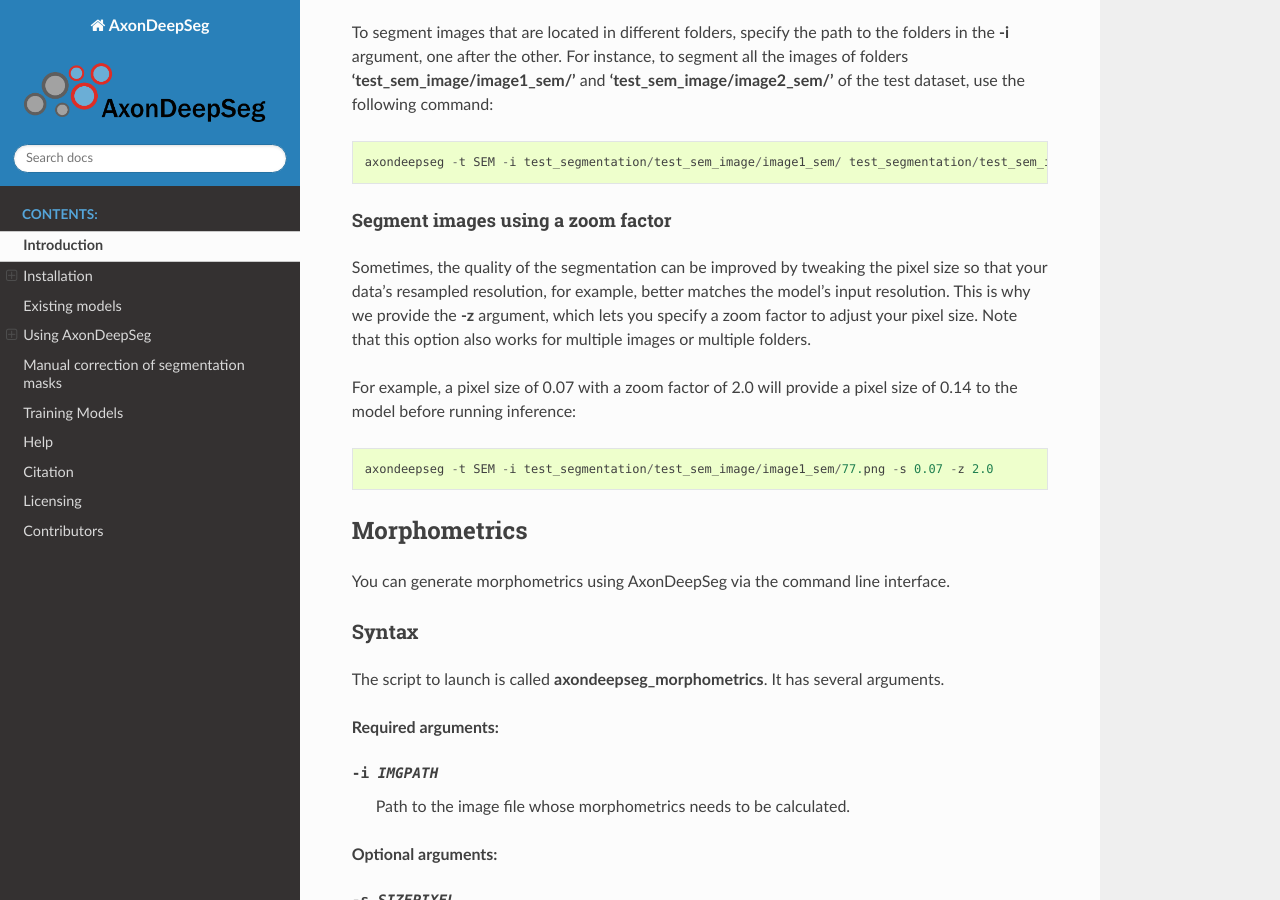
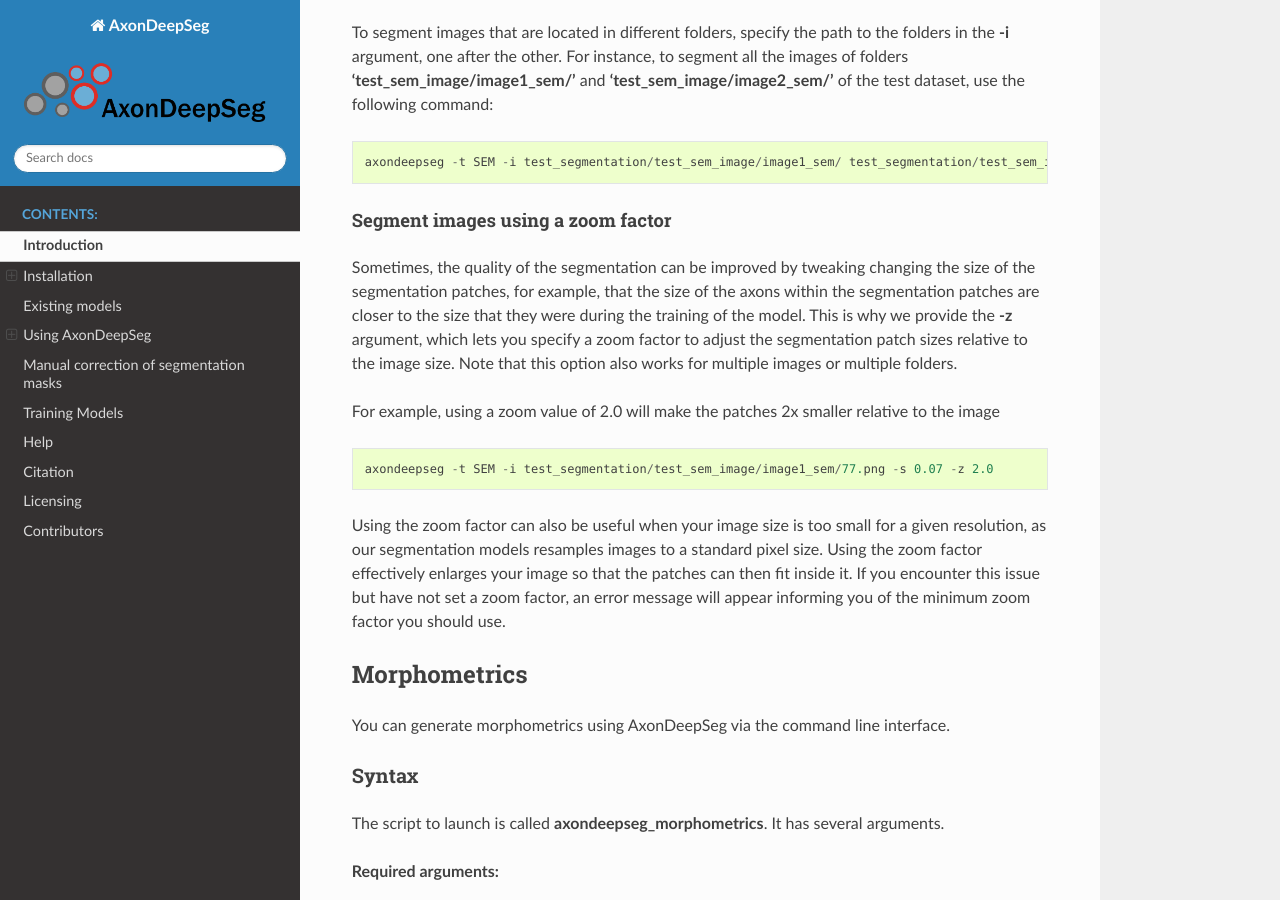
Before and after one commit to axondeepseg/axondeepseg, a Sphinx documentation site: the page built from docs/source/documentation.rst, in a window 1280 px wide and 900 px high, scrolled down 9989 px. Built offline with Sphinx 7.4.7 and the Read the Docs theme 2.0.0, drawn with Linux system fonts in a browser that asks for light colours; some of the changed text lies outside the part shown.

Commit message:
Update documentation.rst

```diff
--- a/docs/source/documentation.rst
+++ b/docs/source/documentation.rst
@@ -241,7 +241,7 @@ The script to launch is called **axondeepseg**. It takes several arguments:
                     Higher values of overlap can improve the segmentation at patch borders, but also increase the segmentation time. Default value: 48. Recommended range of values: [10-100].
 
 -z ZOOM             Zoom factor.
-                    When applying the model, the pixel size of the image will be multiplied by this number.
+                    When applying the model, the size of the segmentation patches relative to the image size will change according to this factor.
 
 .. NOTE :: You can get the detailed description of all the arguments of the **axondeepseg** command at any time by using the **-h** argument:
    ::
@@ -293,12 +293,14 @@ To segment images that are located in different folders, specify the path to the
 Segment images using a zoom factor
 ^^^^^^^^^^^^^^^^^^^^^^^^^^^^^^^^^^
 
-Sometimes, the quality of the segmentation can be improved by tweaking the pixel size so that your data's resampled resolution, for example, better matches the model's input resolution.
-This is why we provide the **-z** argument, which lets you specify a zoom factor to adjust your pixel size. Note that this option also works for multiple images or multiple folders.
+Sometimes, the quality of the segmentation can be improved by tweaking changing the size of the segmentation patches, for example, that the size of the axons within the segmentation patches are closer to the size that they were during the training of the model.
+This is why we provide the **-z** argument, which lets you specify a zoom factor to adjust the segmentation patch sizes relative to the image size. Note that this option also works for multiple images or multiple folders.
 
-For example, a pixel size of 0.07 with a zoom factor of 2.0 will provide a pixel size of 0.14 to the model before running inference::
+For example, using a zoom value of 2.0 will make the patches 2x smaller relative to the image ::
 
     axondeepseg -t SEM -i test_segmentation/test_sem_image/image1_sem/77.png -s 0.07 -z 2.0
+
+Using the zoom factor can also be useful when your image size is too small for a given resolution, as our segmentation models resamples images to a standard pixel size. Using the zoom factor effectively enlarges your image so that the patches can then fit inside it. If you encounter this issue but have not set a zoom factor, an error message will appear informing you of the minimum zoom factor you should use.
 
 Morphometrics
 -------------
```
